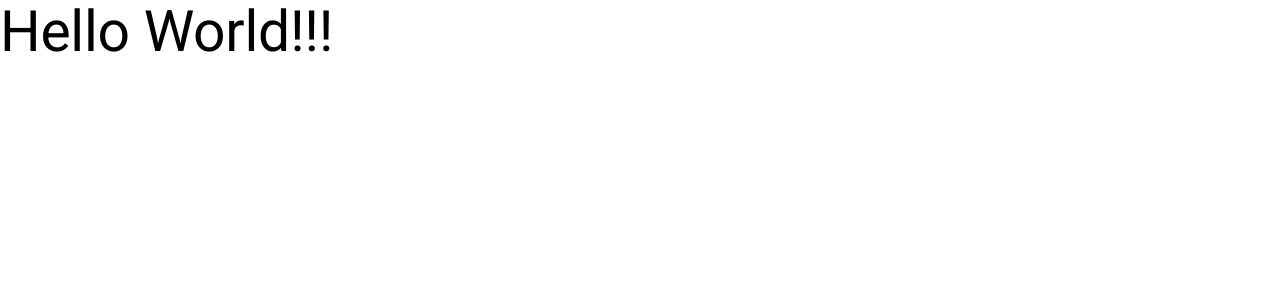
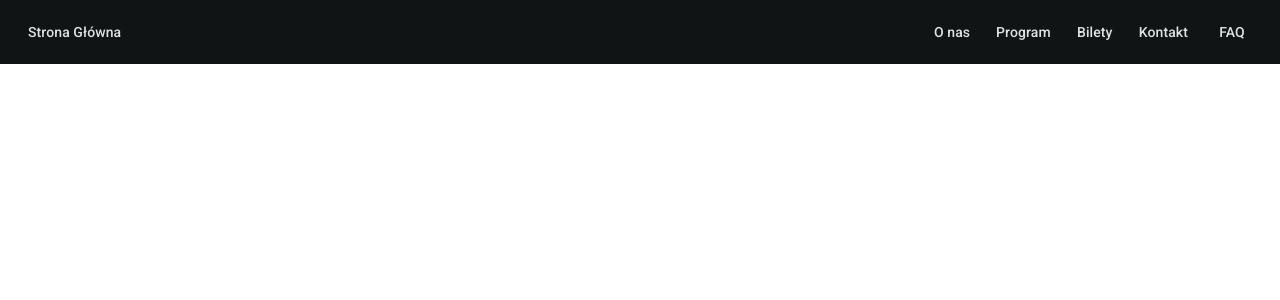
Before and after one commit to ElephantC-PL/zlotpoziomek2, an Angular app: page / in a window 1280 px wide. Shown: the top 300 px of the page. Built offline with nearby package versions, Linux system fonts and the light colour scheme.

Commit message:
add draft of header

```diff
--- a/angular.json
+++ b/angular.json
@@ -12,7 +12,7 @@
       },
       "root": "",
       "sourceRoot": "src",
-      "prefix": "app",
+      "prefix": "zp",
       "architect": {
         "build": {
           "builder": "@angular-devkit/build-angular:application",
--- a/src/app/app.component.html
+++ b/src/app/app.component.html
@@ -1 +1 @@
-<h1>Hello World!!!</h1>
+<zp-header></zp-header>
--- a/src/app/app.component.ts
+++ b/src/app/app.component.ts
@@ -1,10 +1,11 @@
 import { Component } from '@angular/core';
 import { RouterOutlet } from '@angular/router';
+import { HeaderComponent } from "./layout/header/header.component";
 
 @Component({
-  selector: 'app-root',
+  selector: 'zp-root',
   standalone: true,
-  imports: [RouterOutlet],
+  imports: [RouterOutlet, HeaderComponent],
   templateUrl: './app.component.html',
   styleUrl: './app.component.scss'
 })
--- /dev/null
+++ b/src/app/layout/header/header.component.html
@@ -0,0 +1,13 @@
+<mat-toolbar color="primary">
+    <!-- Link po lewej -->
+    <a mat-button routerLink="/">Strona Główna</a>
+
+    <span class="spacer"></span>
+
+    <!-- Linki po prawej -->
+    <a mat-button routerLink="/o-nas">O nas</a>
+    <a mat-button routerLink="/program">Program</a>
+    <a mat-button routerLink="/bilety">Bilety</a>
+    <a mat-button routerLink="/kontakt">Kontakt</a>
+    <a mat-button routerLink="/faq">FAQ</a>
+  </mat-toolbar>
--- /dev/null
+++ b/src/app/layout/header/header.component.scss
@@ -0,0 +1,8 @@
+.spacer {
+    flex: 1;
+  }
+
+  a {
+    text-decoration: none;
+    color: white;
+  }
--- a/src/index.html
+++ b/src/index.html
@@ -10,6 +10,6 @@
   <link href="https://fonts.googleapis.com/icon?family=Material+Icons" rel="stylesheet">
 </head>
 <body class="mat-typography">
-  <app-root></app-root>
+  <zp-root></zp-root>
 </body>
 </html>
```
Also changed, not shown: src/app/layout/header/header.component.ts (added, +14 -0 lines), 1 other file (tests, documents, lock files or other folders).
